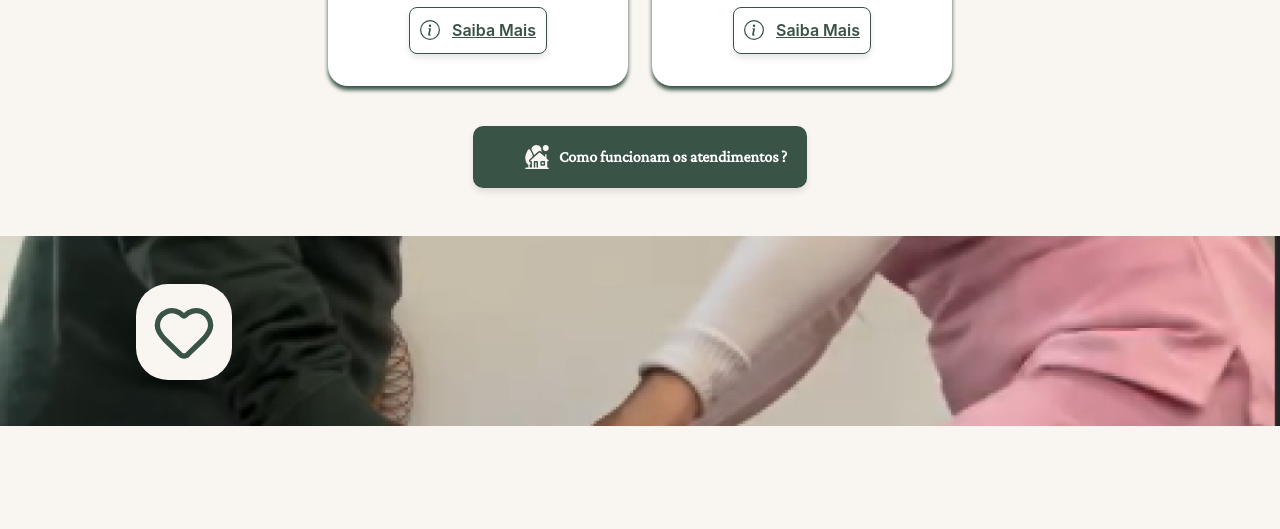
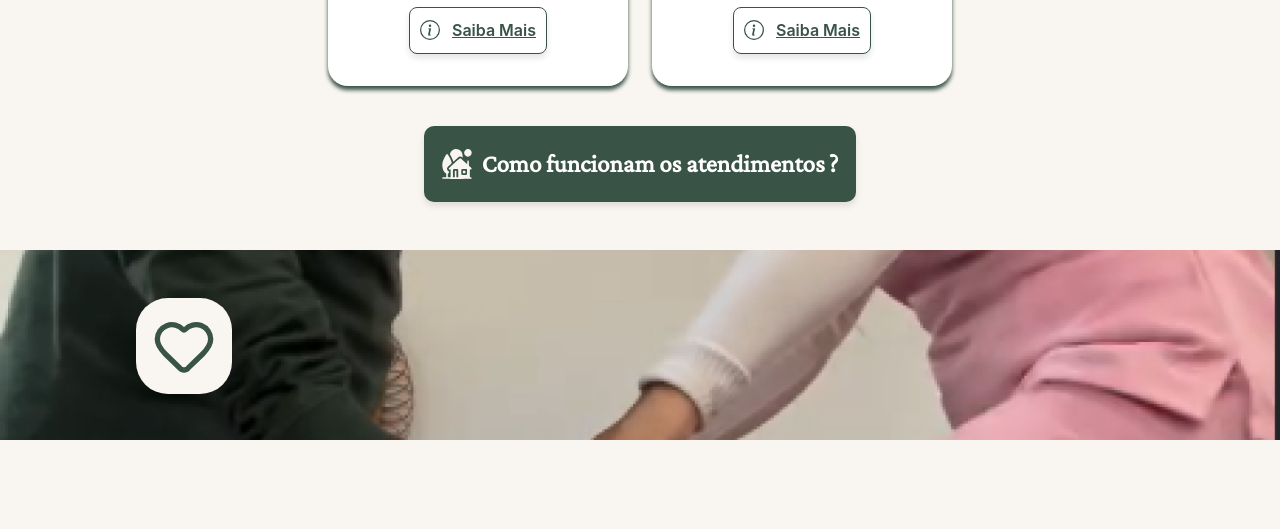
Before and after one commit to acsasilveira/fisioterapia_domiciliar, a plain HTML site: page public/index.html in a window 1280 px wide. Shown: the part 1380-1909 px from the top of the page. Drawn offline with Linux system fonts and the light colour scheme.

Commit message:
Alterações da Cliente

```diff
--- a/public/index.html
+++ b/public/index.html
@@ -146,7 +146,7 @@
         </div>
 
         <div class="atendimentos-cta">
-          <a href="./pages/atendimentos.html" class="secondary-button">
+          <a href="./pages/atendimentos.html" class="atendimentos-button">
             <img src="./assets/images/img_house_traced.svg" alt="Atendimento Domiciliar">
             Como funcionam os atendimentos ?
           </a>
```
